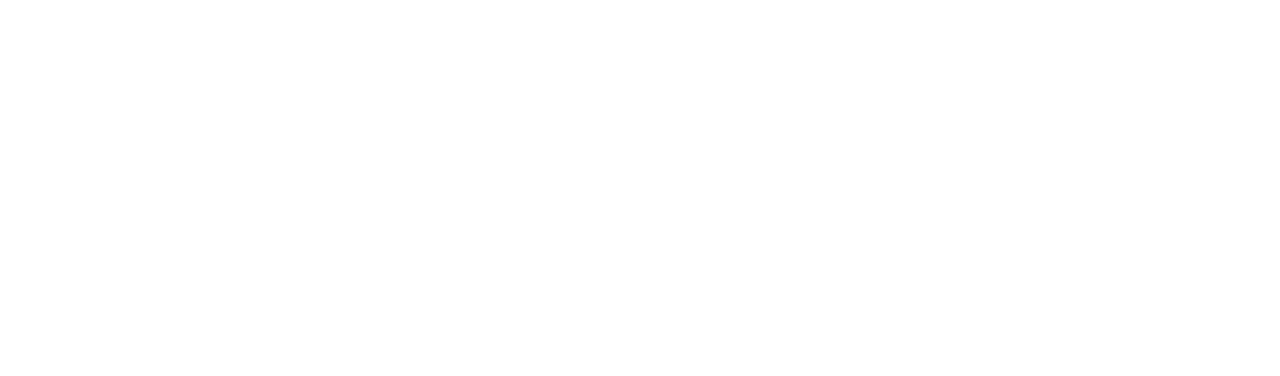
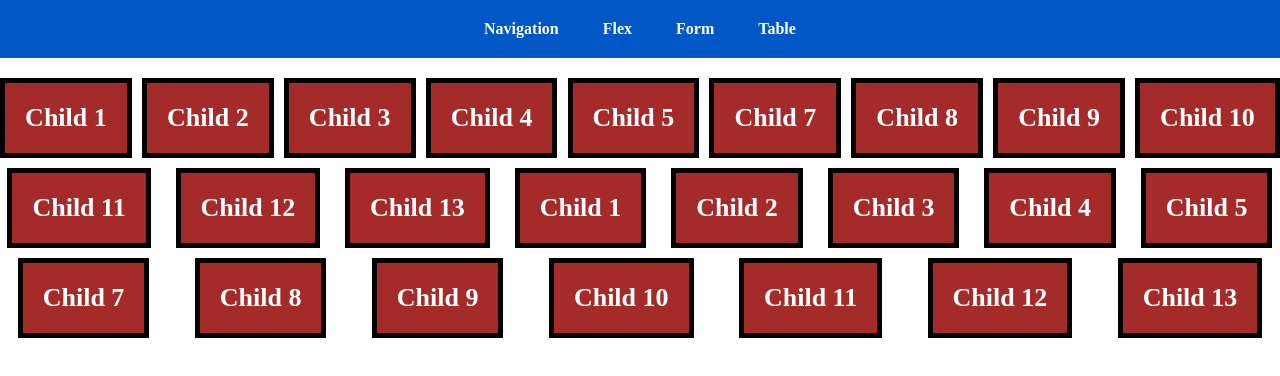
Before and after one commit to arafat22184/module04, a plain HTML site: page flex.html in a window 1280 px wide. Drawn offline with Linux system fonts and the light colour scheme.

Commit message:
all files added

```diff
--- /dev/null
+++ b/flex.css
@@ -0,0 +1,25 @@
+* {
+  margin: 0;
+}
+
+.child {
+  background-color: brown;
+  color: white;
+  padding: 20px;
+  font-weight: bolder;
+  font-size: 26px;
+  border: 5px solid black;
+  /* margin: 10px; */
+}
+
+.parent {
+  margin-top: 20px;
+  /* height: 600px; */
+  display: flex;
+  flex-wrap: wrap;
+  flex-direction: row;
+  gap: 10px;
+  justify-content: space-around;
+  align-items: start;
+  overflow: visible;
+}
--- a/flex.html
+++ b/flex.html
@@ -4,10 +4,58 @@
 <head>
   <meta charset="UTF-8">
   <meta name="viewport" content="width=device-width, initial-scale=1.0">
-  <title>Document</title>
+  <title>Flex using</title>
+  <link rel="stylesheet" href="flex.css">
+  <link rel="stylesheet" href="navigation.css">
 </head>
 
 <body>
+  <header>
+    <nav>
+      <ul>
+        <li><a href="navigation.html">Navigation</a></li>
+        <li><a href="flex.html">Flex</a></li>
+        <li>
+          <a href="form.html">Form</a>
+          <ul>
+            <li><a href="navigation.html">Navigation</a></li>
+            <li><a href="flex.html">Flex</a></li>
+            <li><a href="form.html">Form</a></li>
+            <li><a href="table.html">Table</a></li>
+          </ul>
+
+        </li>
+        <li><a href="table.html">Table</a></li>
+      </ul>
+    </nav>
+  </header>
+
+  <div class="parent">
+    <div class="child">Child 1</div>
+    <div class="child">Child 2</div>
+    <div class="child">Child 3</div>
+    <div class="child">Child 4</div>
+    <div class="child">Child 5</div>
+    <div class="child">Child 7</div>
+    <div class="child">Child 8</div>
+    <div class="child">Child 9</div>
+    <div class="child">Child 10</div>
+    <div class="child">Child 11</div>
+    <div class="child">Child 12</div>
+    <div class="child">Child 13</div>
+    <div class="child">Child 1</div>
+    <div class="child">Child 2</div>
+    <div class="child">Child 3</div>
+    <div class="child">Child 4</div>
+    <div class="child">Child 5</div>
+    <div class="child">Child 7</div>
+    <div class="child">Child 8</div>
+    <div class="child">Child 9</div>
+    <div class="child">Child 10</div>
+    <div class="child">Child 11</div>
+    <div class="child">Child 12</div>
+    <div class="child">Child 13</div>
+  </div>
 
 </body>
 
--- /dev/null
+++ b/index.css
@@ -0,0 +1,46 @@
+body {
+  background: rgb(61, 0, 118);
+}
+div {
+  width: 400px;
+  height: 400px;
+  background-color: blueviolet;
+  color: white;
+  text-align: center;
+  margin: 0 auto;
+}
+.form {
+  display: flex;
+  justify-content: center;
+  align-items: center;
+  flex-wrap: wrap;
+}
+input {
+  display: block;
+  margin-bottom: 10px;
+  padding: 20px;
+  width: 300px;
+}
+button {
+  display: block;
+  width: 345px;
+  background: white;
+  border: none;
+  border-radius: 7px;
+  cursor: pointer;
+}
+h2 {
+  font-size: 40px;
+  background-color: rgb(117, 0, 227);
+  border: 5px solid white;
+  padding: 20px;
+}
+a {
+  text-decoration: none;
+  width: 300px;
+  padding: 20px;
+  display: block;
+  color: blueviolet;
+  font-size: 20px;
+  font-weight: bolder;
+}
--- /dev/null
+++ b/navigation.css
@@ -0,0 +1,43 @@
+* {
+  margin: 0;
+}
+ ul {
+  background: rgb(2, 87, 199);
+  padding: 20px;
+  text-align: center;
+ }
+
+ul > li {
+  list-style: none;
+  display: inline;
+  text-decoration: none;
+  position: relative;
+}
+
+ul > li > a:hover {
+  background: rgb(120, 171, 237);
+}
+
+ul > li > a {
+  text-decoration: none;
+  color: white;
+  font-weight: bold;
+  padding: 20px;
+}
+ul > li > ul {
+  display: none;
+  position: absolute;
+  right: -95px;
+  top: 37px;
+}
+
+
+ul > li > ul > li > a {
+  display: block;
+  width: 80px;
+  background: magenta;
+  overflow: hidden;
+}
+ul > li:hover ul {
+  display: block;
+}
```
Also changed, not shown: form.html (+17 -0 lines), index.html (added, +25 -0 lines), navigation.html (added, +33 -0 lines), table.html (+20 -0 lines).
